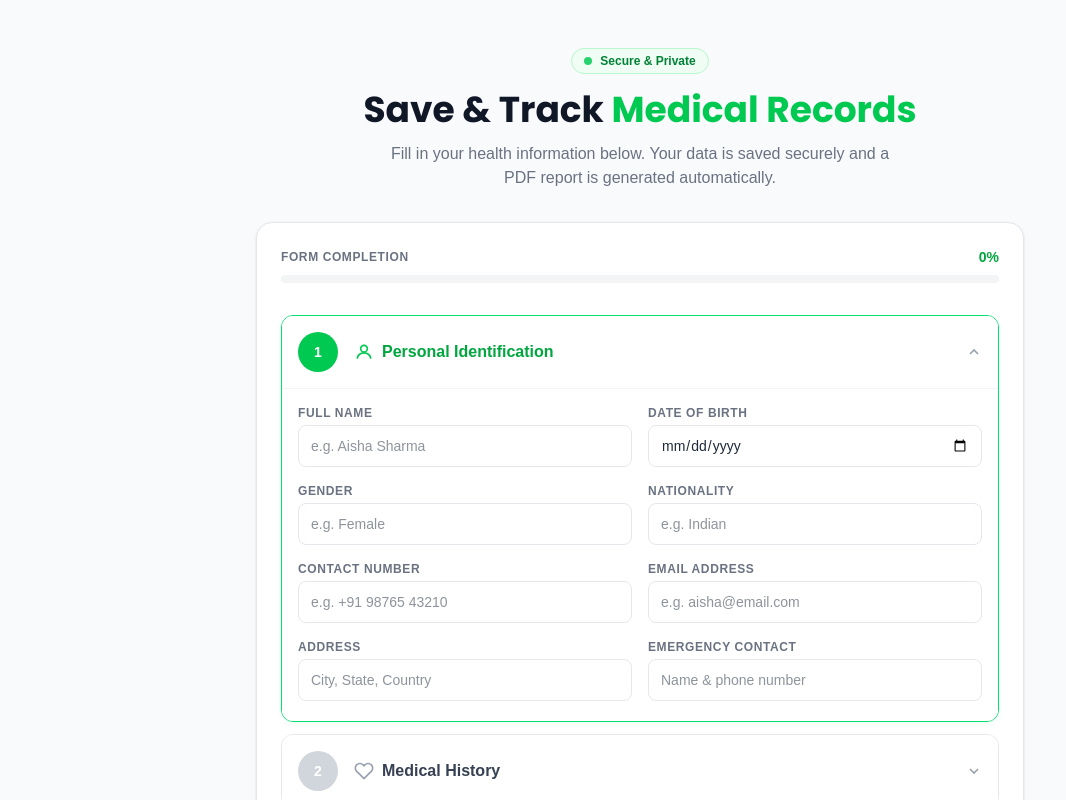
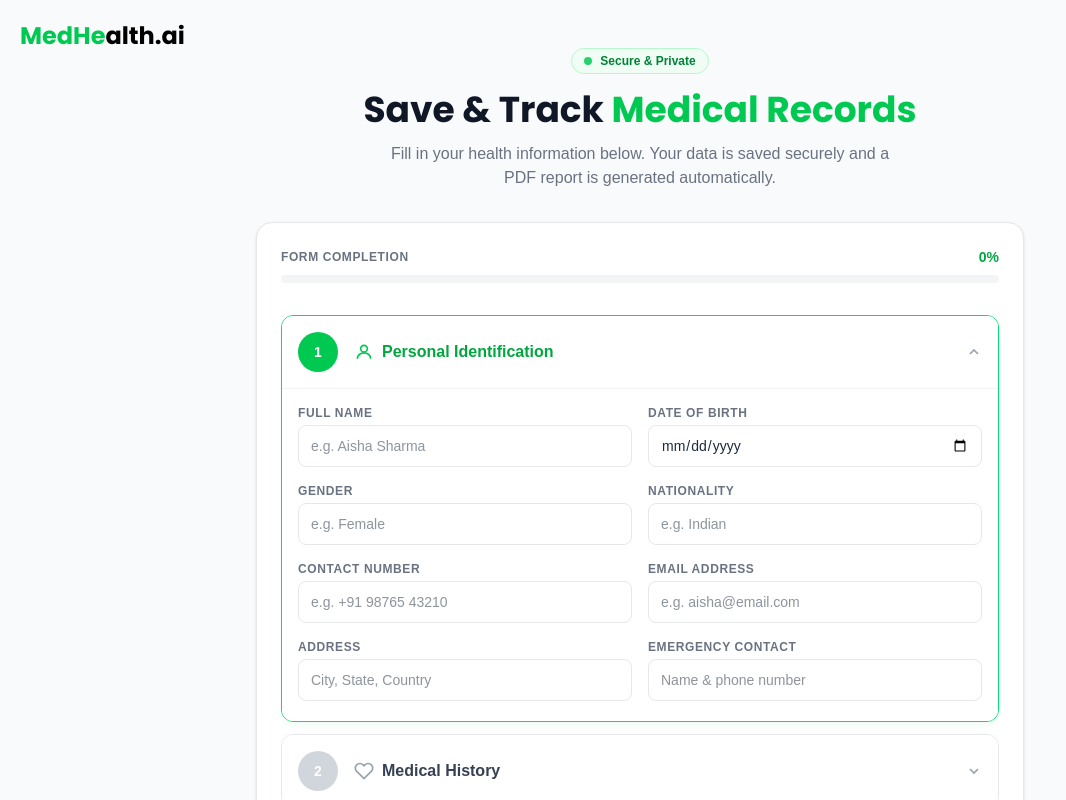
Before and after one commit to GiriBabu-2004/medhealthtest, a Next.js app in the folder frontend/: page /save-track in a window 1280 px wide. Shown: the top 800 px of the page, without its empty margins (0-1066 px from the left). Built offline with nearby package versions, Linux system fonts and the light colour scheme; no server answers; sample sign-in values are in the browser's storage.

Commit message:
feat(SaveTrack): add branding header with logo and styling enhancements

```diff
--- a/frontend/app/save-track/page.jsx
+++ b/frontend/app/save-track/page.jsx
@@ -583,6 +583,12 @@ export default function SaveTrackPage() {
     <div className="min-h-screen bg-gray-50 py-12 px-4">
       {/* Page Header */}
       <div className="max-w-3xl mx-auto mb-8 text-center">
+          <div className="absolute top-5 left-5">
+  <div className={`text-2xl font-extrabold ${poppins.className}`}>
+    <span className="text-green-500">MedHe</span>
+    <span className="text-black">alth.ai</span>
+  </div>
+</div>
         <div className="inline-flex items-center gap-2 bg-green-50 border border-green-200 text-green-700 text-xs font-semibold px-3 py-1 rounded-full mb-4">
           <span className="w-2 h-2 bg-green-500 rounded-full animate-pulse inline-block" />
           Secure & Private
```
